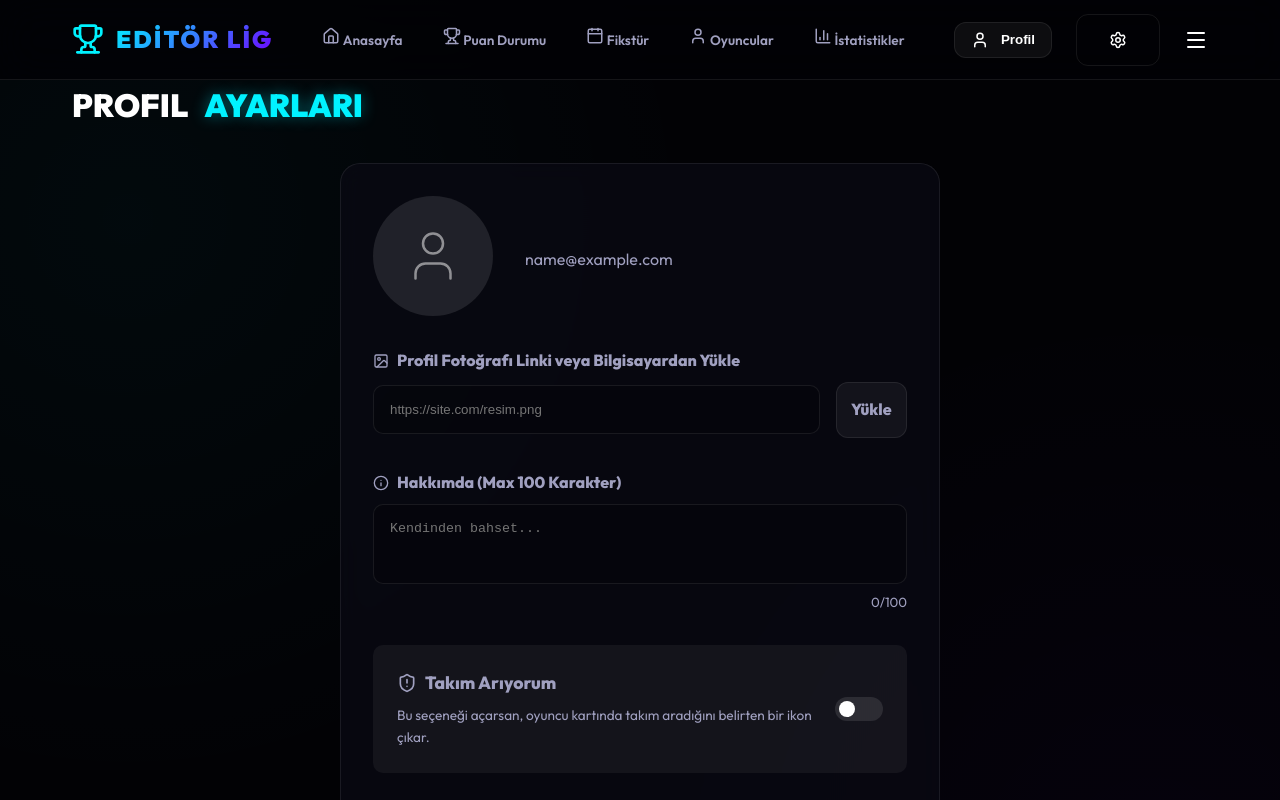
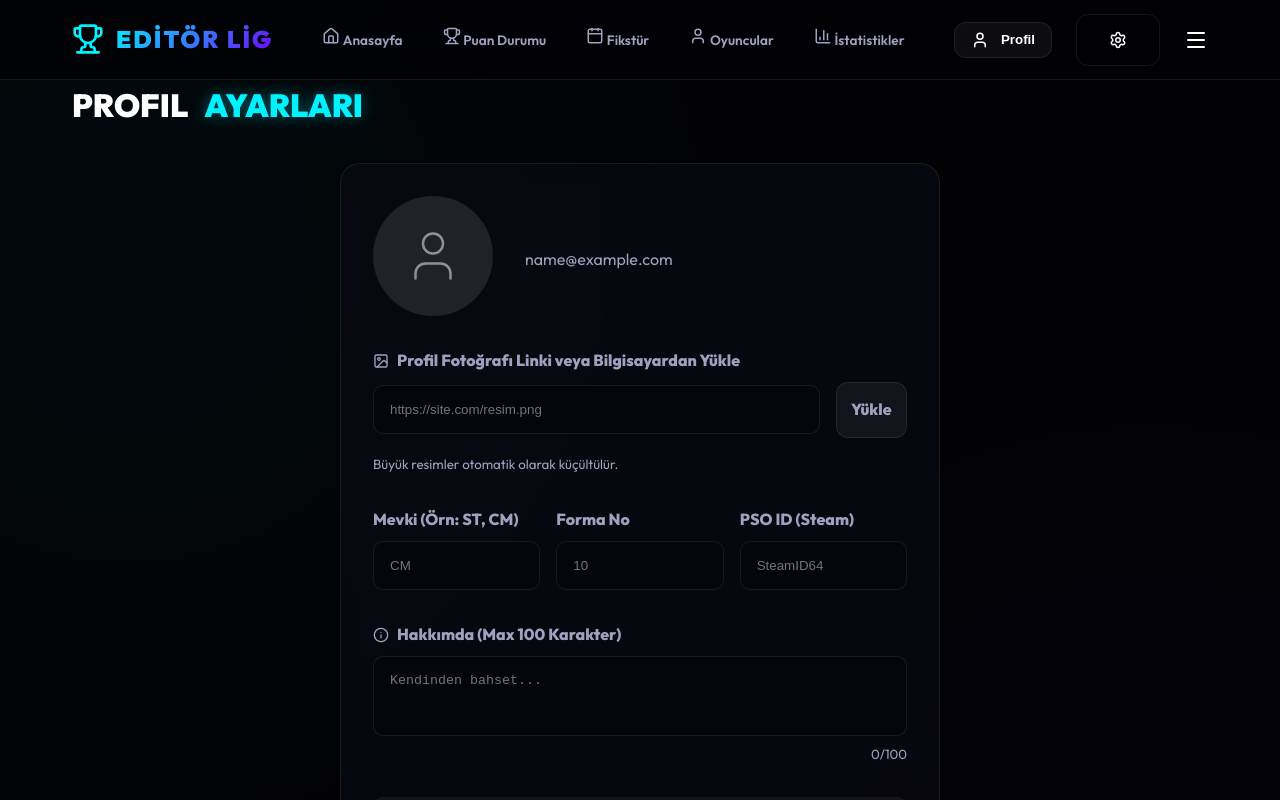
Before and after one commit to zeustrabzon61-collab/editor-lig-site, a React (Vite) app: page /settings in a window 1280 px wide. Shown: the top 800 px of the page. Built offline with nearby package versions, Linux system fonts and the light colour scheme; sample sign-in values are in the browser's storage.

Commit message:
Add files via upload

```diff
--- a/src/pages/Profile.jsx
+++ b/src/pages/Profile.jsx
@@ -46,7 +46,7 @@ const Profile = () => {
             <div className="fifa-card-inner">
               <div className="fifa-card-top">
                 <div className="f-rating">{Math.min(99, 70 + (displayStats.goals * 2) + (displayStats.assists))}</div>
-                <div className="f-position">{displayStats.position || 'CM'}</div>
+                <div className="f-position">{user.position || displayStats.position || 'CM'}</div>
               </div>
               <div className="f-avatar-area" style={{ position: 'relative' }}>
                 {user.avatar ? (
@@ -61,7 +61,11 @@ const Profile = () => {
                 )}
               </div>
               <div className="f-info">
-                <div className="f-name">{displayStats.name}</div>
+                <div className="f-name">
+                  {user.jerseyNumber && <span style={{ opacity: 0.7, marginRight: '0.3rem' }}>#{user.jerseyNumber}</span>}
+                  {displayStats.name}
+                </div>
+                {user.psoId && <div style={{ fontSize: '0.7rem', color: 'rgba(255,255,255,0.5)', marginTop: '-0.3rem', marginBottom: '0.5rem' }}>ID: {user.psoId}</div>}
                 <div className="f-main-stats">
                   <div className="f-stat"><span>{displayStats.goals}</span> GOL</div>
                   <div className="f-stat"><span>{displayStats.assists}</span> AST</div>
--- a/src/pages/Settings.jsx
+++ b/src/pages/Settings.jsx
@@ -7,6 +7,9 @@ const Settings = () => {
   const [avatar, setAvatar] = useState('');
   const [about, setAbout] = useState('');
   const [lookingForTeam, setLookingForTeam] = useState(false);
+  const [position, setPosition] = useState('');
+  const [psoId, setPsoId] = useState('');
+  const [jerseyNumber, setJerseyNumber] = useState('');
   const [newPassword, setNewPassword] = useState('');
   const [saved, setSaved] = useState(false);
 
@@ -19,11 +22,14 @@ const Settings = () => {
       setAvatar(currentUser.avatar || '');
       setAbout(currentUser.about || '');
       setLookingForTeam(currentUser.lookingForTeam || false);
+      setPosition(currentUser.position || '');
+      setPsoId(currentUser.psoId || '');
+      setJerseyNumber(currentUser.jerseyNumber || '');
     }
   }, []);
 
   const handleSave = () => {
-    const updates = { avatar, about, lookingForTeam };
+    const updates = { avatar, about, lookingForTeam, position, psoId, jerseyNumber };
     if (newPassword.trim()) {
       updates.password = newPassword.trim();
     }
@@ -40,8 +46,34 @@ const Settings = () => {
     const file = e.target.files[0];
     if (file) {
       const reader = new FileReader();
-      reader.onloadend = () => {
-        setAvatar(reader.result);
+      reader.onload = (event) => {
+        const img = new Image();
+        img.onload = () => {
+          const canvas = document.createElement('canvas');
+          const MAX_WIDTH = 250;
+          const MAX_HEIGHT = 250;
+          let width = img.width;
+          let height = img.height;
+
+          if (width > height) {
+            if (width > MAX_WIDTH) {
+              height *= MAX_WIDTH / width;
+              width = MAX_WIDTH;
+            }
+          } else {
+            if (height > MAX_HEIGHT) {
+              width *= MAX_HEIGHT / height;
+              height = MAX_HEIGHT;
+            }
+          }
+          canvas.width = width;
+          canvas.height = height;
+          const ctx = canvas.getContext('2d');
+          ctx.drawImage(img, 0, 0, width, height);
+
+          setAvatar(canvas.toDataURL('image/jpeg', 0.8));
+        };
+        img.src = event.target.result;
       };
       reader.readAsDataURL(file);
     }
@@ -83,6 +115,42 @@ const Settings = () => {
               Yükle
               <input type="file" accept="image/*" onChange={handleImageUpload} style={{ display: 'none' }} />
             </label>
+          </div>
+          <small style={{ color: 'var(--text-secondary)', marginTop: '0.5rem' }}>Büyük resimler otomatik olarak küçültülür.</small>
+        </div>
+
+        <div style={{ display: 'grid', gridTemplateColumns: '1fr 1fr 1fr', gap: '1rem' }}>
+          <div className="input-group-vertical">
+            <label>Mevki (Örn: ST, CM)</label>
+            <input
+              type="text"
+              placeholder="CM"
+              maxLength="3"
+              value={position}
+              onChange={e => setPosition(e.target.value.toUpperCase())}
+              style={{ width: '100%', background: 'rgba(0,0,0,0.2)', border: '1px solid var(--glass-border)', padding: '1rem', color: 'white', borderRadius: '10px' }}
+            />
+          </div>
+          <div className="input-group-vertical">
+            <label>Forma No</label>
+            <input
+              type="number"
+              placeholder="10"
+              min="1" max="99"
+              value={jerseyNumber}
+              onChange={e => setJerseyNumber(e.target.value)}
+              style={{ width: '100%', background: 'rgba(0,0,0,0.2)', border: '1px solid var(--glass-border)', padding: '1rem', color: 'white', borderRadius: '10px' }}
+            />
+          </div>
+          <div className="input-group-vertical">
+            <label>PSO ID (Steam)</label>
+            <input
+              type="text"
+              placeholder="SteamID64"
+              value={psoId}
+              onChange={e => setPsoId(e.target.value)}
+              style={{ width: '100%', background: 'rgba(0,0,0,0.2)', border: '1px solid var(--glass-border)', padding: '1rem', color: 'white', borderRadius: '10px' }}
+            />
           </div>
         </div>
 
```
